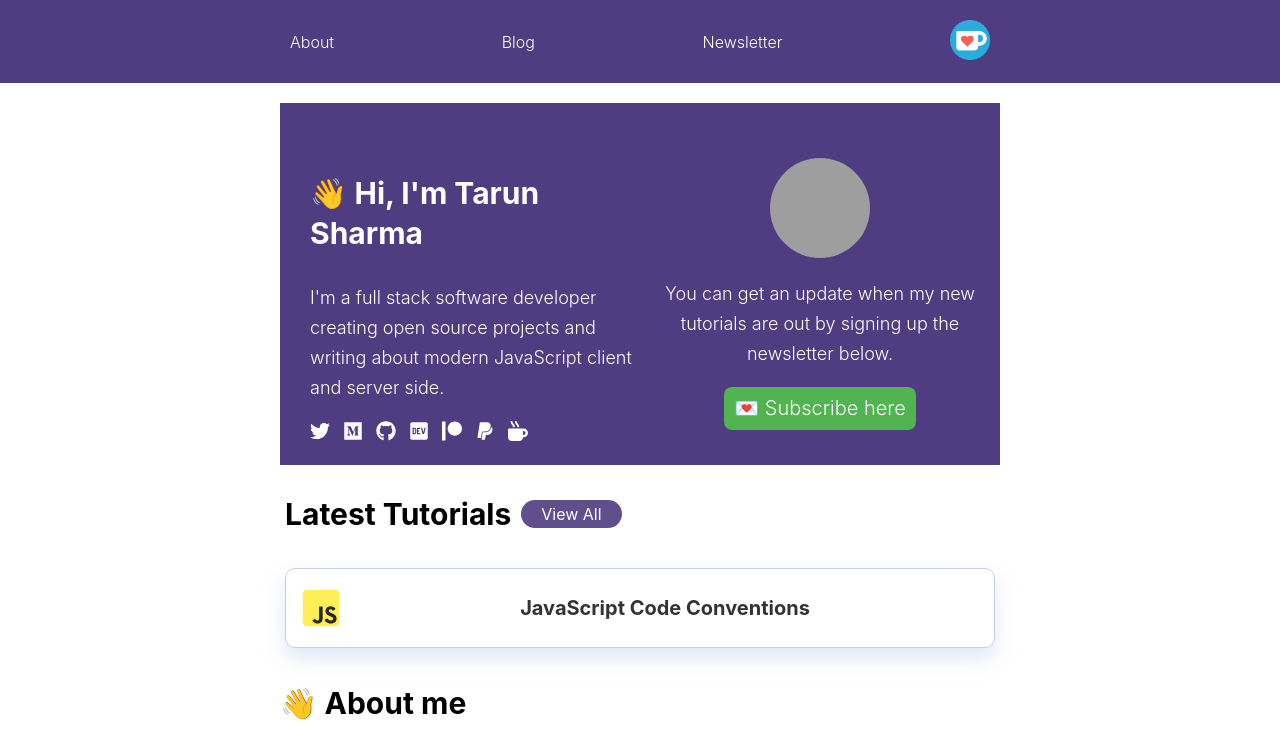
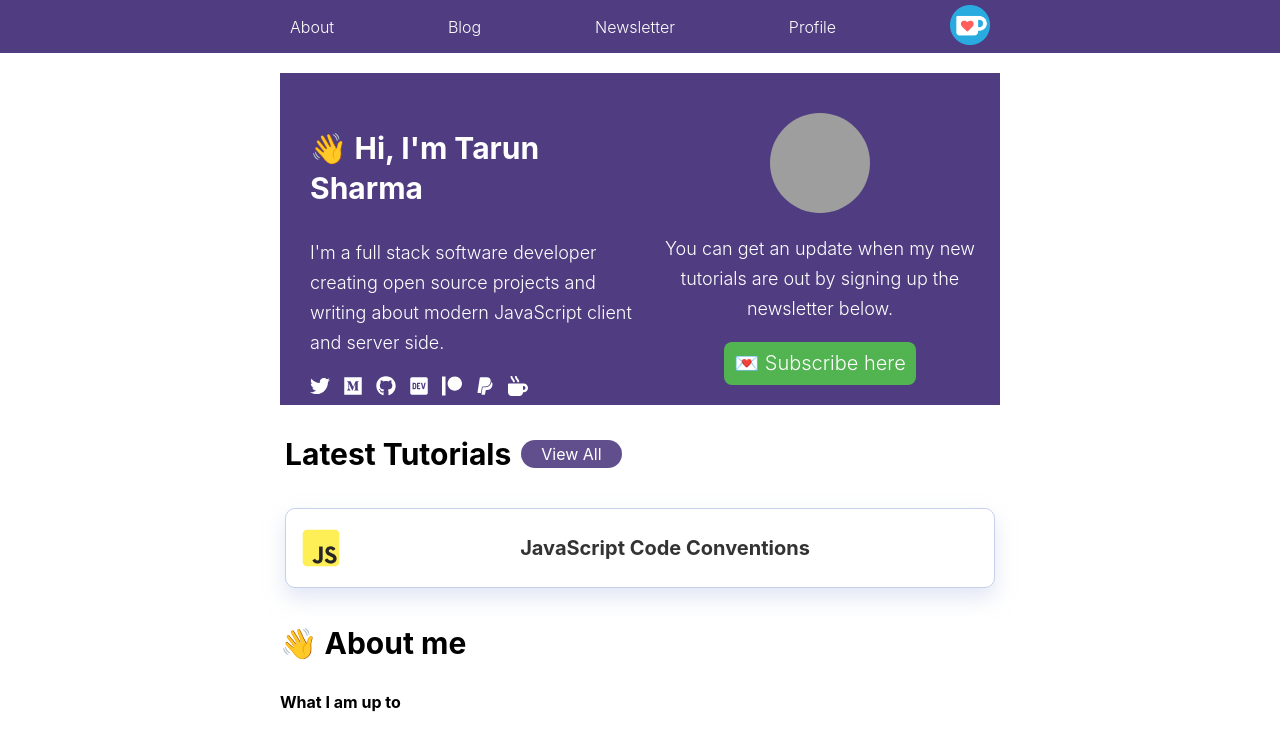
Before and after one commit to tkssharma/ui.tkssharma.com, a Gatsby site: page / in a window 1280 px wide. Shown: the top 729 px of the page. Built offline with nearby package versions, Linux system fonts and the light colour scheme; Gatsby itself is replaced by a stand-in of ours; some packages are replaced by stand-ins of ours; grey boxes are pictures that could not be loaded.

```diff
--- a/src/components/Header.js
+++ b/src/components/Header.js
@@ -7,7 +7,7 @@
   flex-shrink: 0;
   background: none;
   margin: auto;
-  padding: 20px 0;
+  padding: 5px 0;
   background: ${props => props.theme.color.primary.purple};
   a {
     color: ${props => props.theme.color.light.accent100};
@@ -60,6 +60,14 @@
           Newsletter
         </a>
         <a
+        href="https://tkssharma.com"
+        target="_blank"
+        rel="noopener noreferrer"
+        aria-label="Profile"
+      >
+        Profile
+      </a>
+        <a
           href="https://ko-fi.com/tkssharma"
           target="_blank"
           rel="noopener noreferrer"
```
